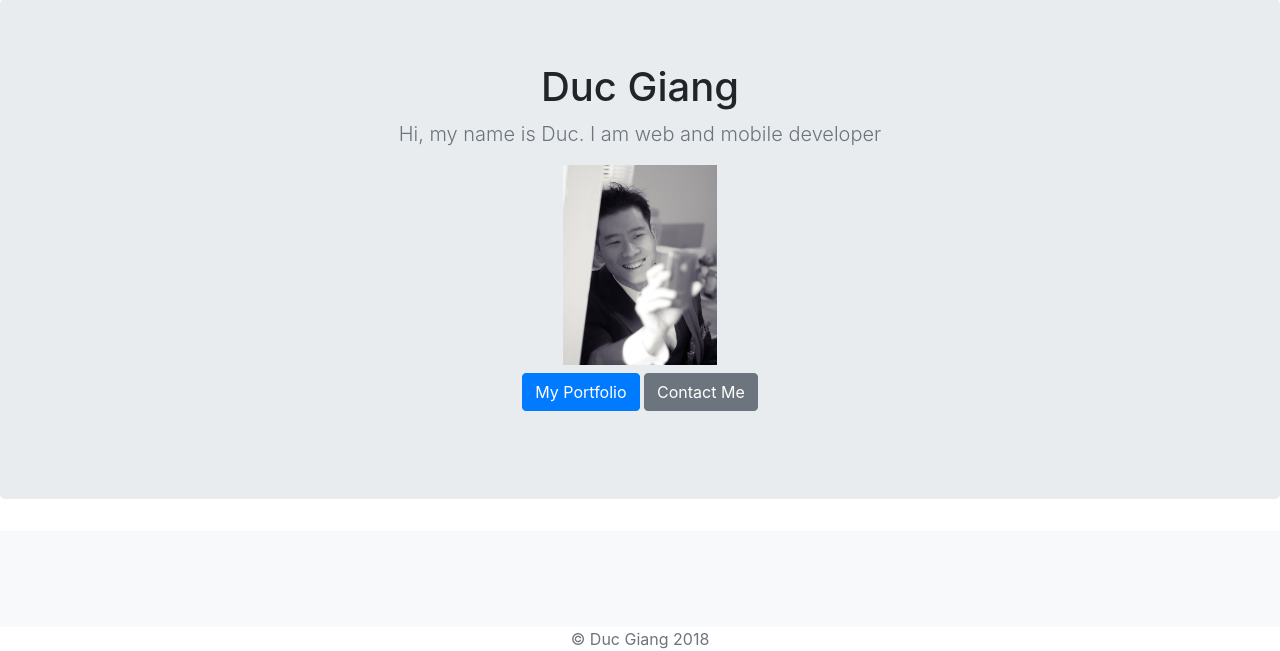
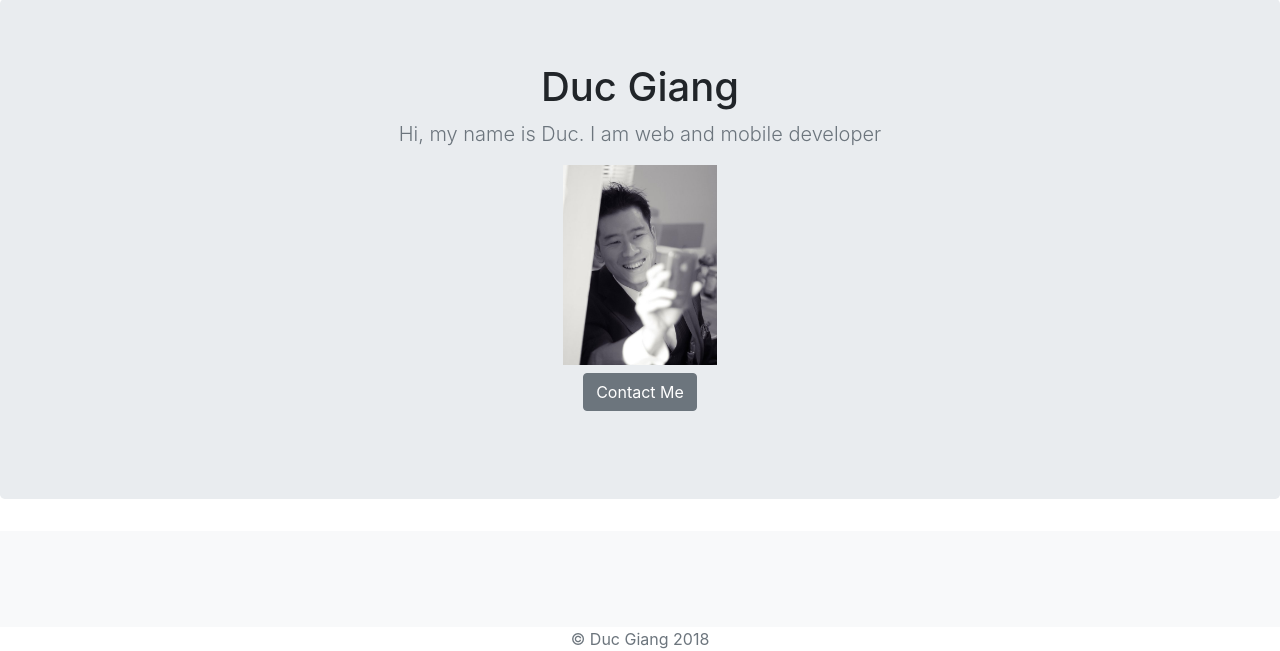
Before and after one commit to dhgiang/django_portfolio, a Django app: page / in a window 1280 px wide. Shown: the part 57-708 px from the top of the page. Run offline with Django 3.2, Linux system fonts and the light colour scheme; data that the repository does not hold is empty; some libraries are stand-ins or nearby versions.

Commit message:
remove portfolio button from main body

```diff
--- a/jobs/templates/jobs/home.html
+++ b/jobs/templates/jobs/home.html
@@ -68,9 +68,7 @@
         <p class="lead text-muted">Hi, my name is Duc. I am web and mobile developer</p>
         <img src="{% static 'oldphoto.jpg' %}" alt="Duc Giang" height="200">
         <p>
-          <a href="http://dhgiang-d3vconnect.herokuapp.com/" class="btn btn-primary my-2">My Portfolio</a>
           <a href="mailto:duch.giang@gmail.com" class="btn btn-secondary my-2">Contact Me</a>
-
         </p>
       </div>
     </section>
```
